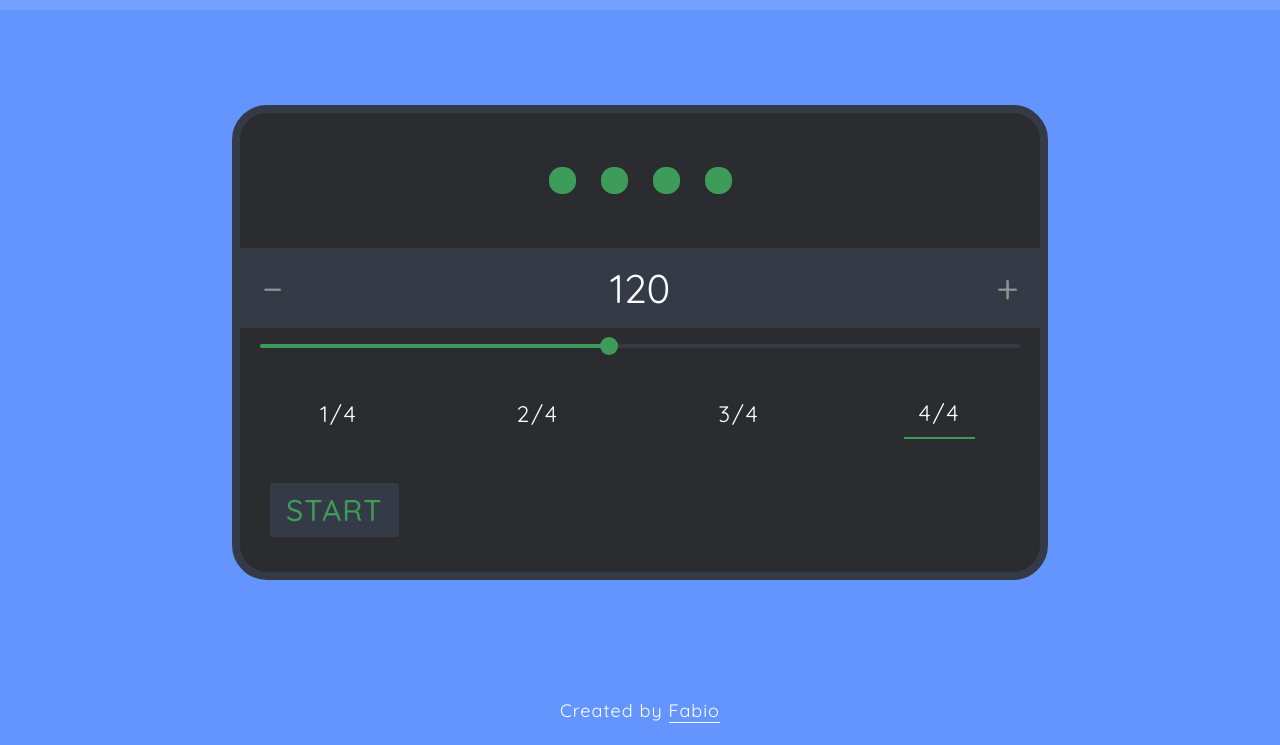
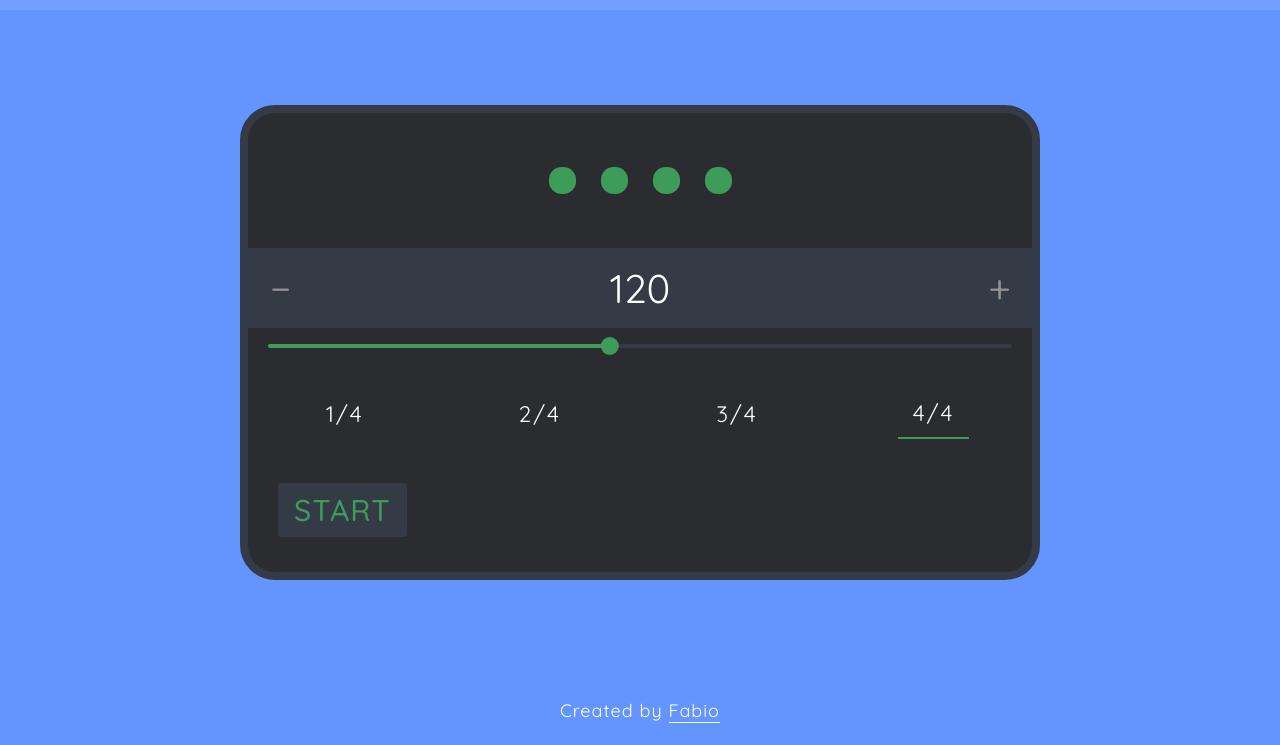
Before and after one commit to fabiovinotti/metronome, a website with bundled scripts: page index.html in a window 1280 px wide. Shown: the part 55-800 px from the top of the page. Built offline with nearby package versions, Linux system fonts and the light colour scheme.

Commit message:
Update CSS

```diff
--- a/css/style.css
+++ b/css/style.css
@@ -93,9 +93,9 @@ main {
 
 #metronome {
   display: block;
-  width: 100%;
+  width: 100%; height: auto;
   max-width: 800px;
-  height: auto;
+  box-sizing: border-box;
   border: 8px solid #353b46;
   border-radius: 35px;
   margin: auto;
```
